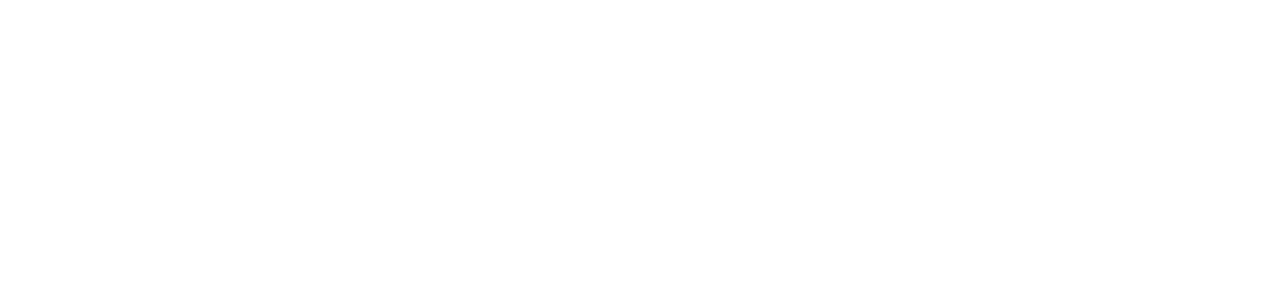
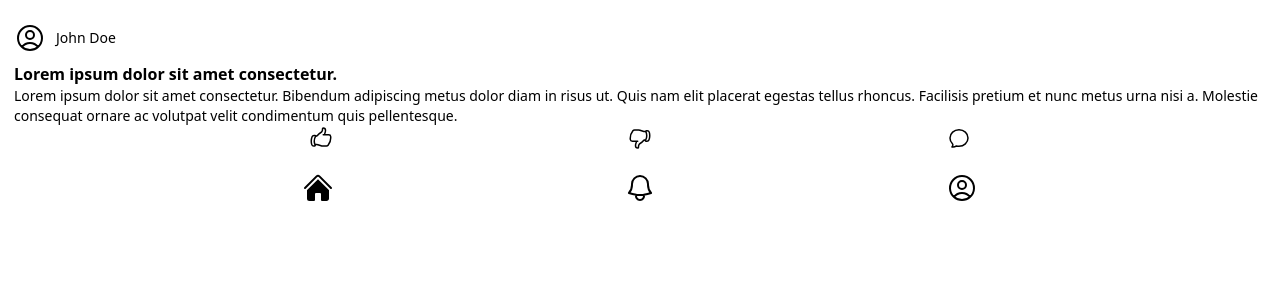
Before and after one commit to NYCU-SDC/eng-training-social-frontend, a React (Vite) app: page / in a window 1280 px wide. Shown: the top 300 px of the page. Built offline with nearby package versions, Linux system fonts and the light colour scheme.

Commit message:
feat: complete Post Card and navigation component wireframe

```diff
--- a/package.json
+++ b/package.json
@@ -10,6 +10,7 @@
     "preview": "vite preview"
   },
   "dependencies": {
+    "@heroicons/react": "^2.2.0",
     "@tailwindcss/vite": "^4.1.11",
     "@types/node": "^24.2.1",
     "react": "^19.1.1",
--- a/src/App.tsx
+++ b/src/App.tsx
@@ -1,5 +1,12 @@
+import { Routes, Route } from "react-router";
+import Home from "@/pages/Home";
+
 function App() {
-  return <></>;
+  return (
+    <Routes>
+      <Route path="/" element={<Home />} />
+    </Routes>
+  );
 }
 
 export default App;
--- /dev/null
+++ b/src/components/Navigation.tsx
@@ -0,0 +1,37 @@
+import {
+  HomeIcon as HomeIconOutline,
+  BellIcon as BellIconOutline,
+  UserCircleIcon as UserCircleOutline,
+} from "@heroicons/react/24/outline";
+
+import {
+  HomeIcon as HomeIconSolid,
+  BellIcon as BellIconSolid,
+  UserCircleIcon as UserCircleSolid,
+} from "@heroicons/react/24/solid";
+
+export default function Navigation({
+  page = "home",
+}: {
+  page?: "home" | "notifications" | "account";
+}) {
+  return (
+    <div className="flex items-center justify-evenly px-3 py-2">
+      {page == "home" ? (
+        <HomeIconSolid className="size-8" />
+      ) : (
+        <HomeIconOutline className="size-8" />
+      )}
+      {page == "notifications" ? (
+        <BellIconSolid className="size-8" />
+      ) : (
+        <BellIconOutline className="size-8" />
+      )}
+      {page == "account" ? (
+        <UserCircleSolid className="size-8" />
+      ) : (
+        <UserCircleOutline className="size-8" />
+      )}
+    </div>
+  );
+}
--- /dev/null
+++ b/src/components/PostCard.tsx
@@ -0,0 +1,32 @@
+import {
+  UserCircleIcon,
+  HandThumbUpIcon,
+  HandThumbDownIcon,
+  ChatBubbleOvalLeftIcon,
+} from "@heroicons/react/24/outline";
+
+export default function PostCard() {
+  return (
+    <div className="flex flex-col w-full p-3.5">
+      <div className="w-full flex items-center gap-2.5 py-2">
+        <UserCircleIcon className="size-8" />
+        <p className="text-sm">John Doe</p>
+      </div>
+      <h1 className="text-base font-semibold">
+        Lorem ipsum dolor sit amet consectetur.
+      </h1>
+      {/**/}
+      <p className="text-sm">
+        Lorem ipsum dolor sit amet consectetur. Bibendum adipiscing metus dolor
+        diam in risus ut. Quis nam elit placerat egestas tellus rhoncus.
+        Facilisis pretium et nunc metus urna nisi a. Molestie consequat ornare
+        ac volutpat velit condimentum quis pellentesque.
+      </p>
+      <div className="flex items-center justify-evenly">
+        <HandThumbUpIcon className="size-6" />
+        <HandThumbDownIcon className="size-6" />
+        <ChatBubbleOvalLeftIcon className="size-6" />
+      </div>
+    </div>
+  );
+}
--- /dev/null
+++ b/src/pages/Home.tsx
@@ -0,0 +1,11 @@
+import PostCard from "@/components/PostCard";
+import Navigation from "@/components/Navigation";
+
+export default function Home() {
+  return (
+    <div>
+      <PostCard />
+      <Navigation />
+    </div>
+  );
+}
```
Also changed, not shown: 1 other file (tests, documents, lock files or other folders).
